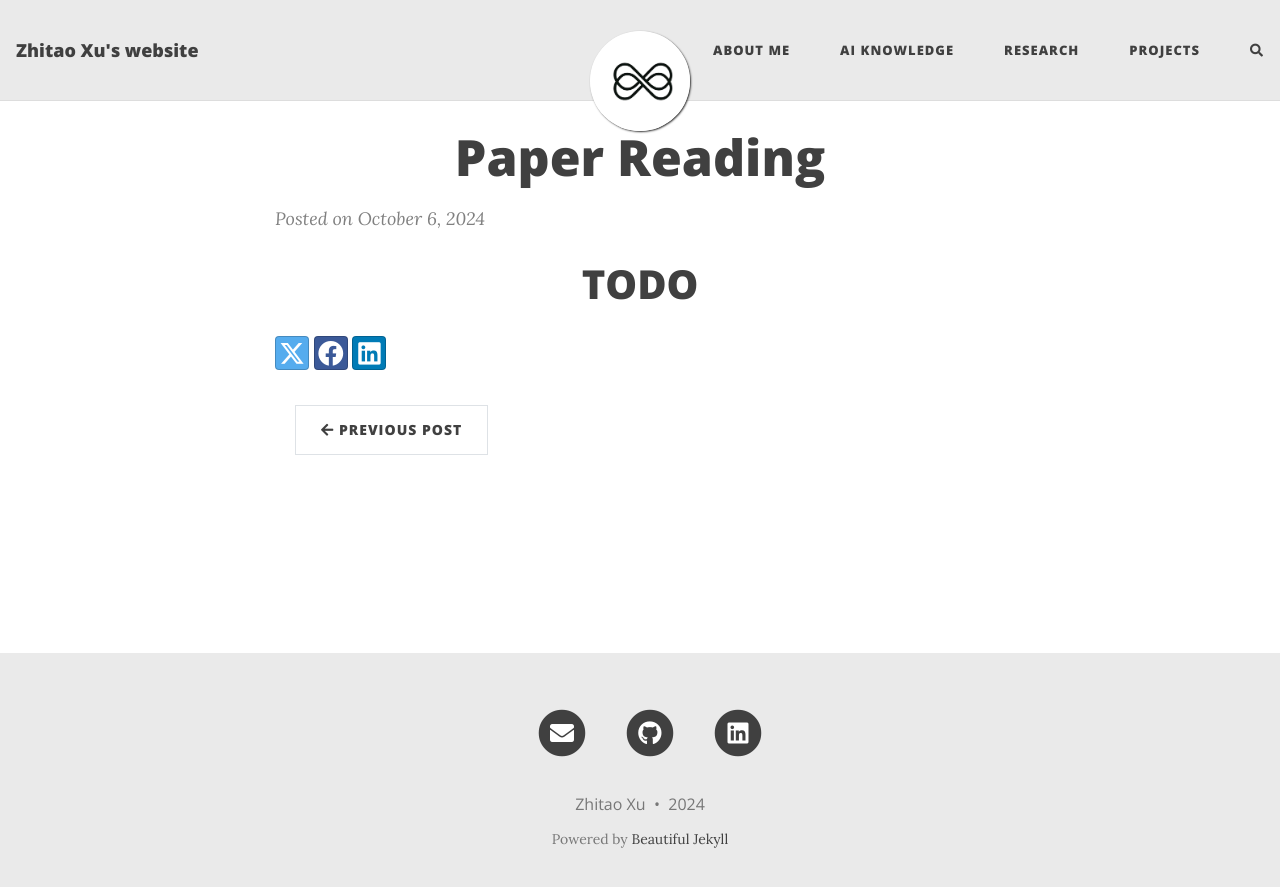
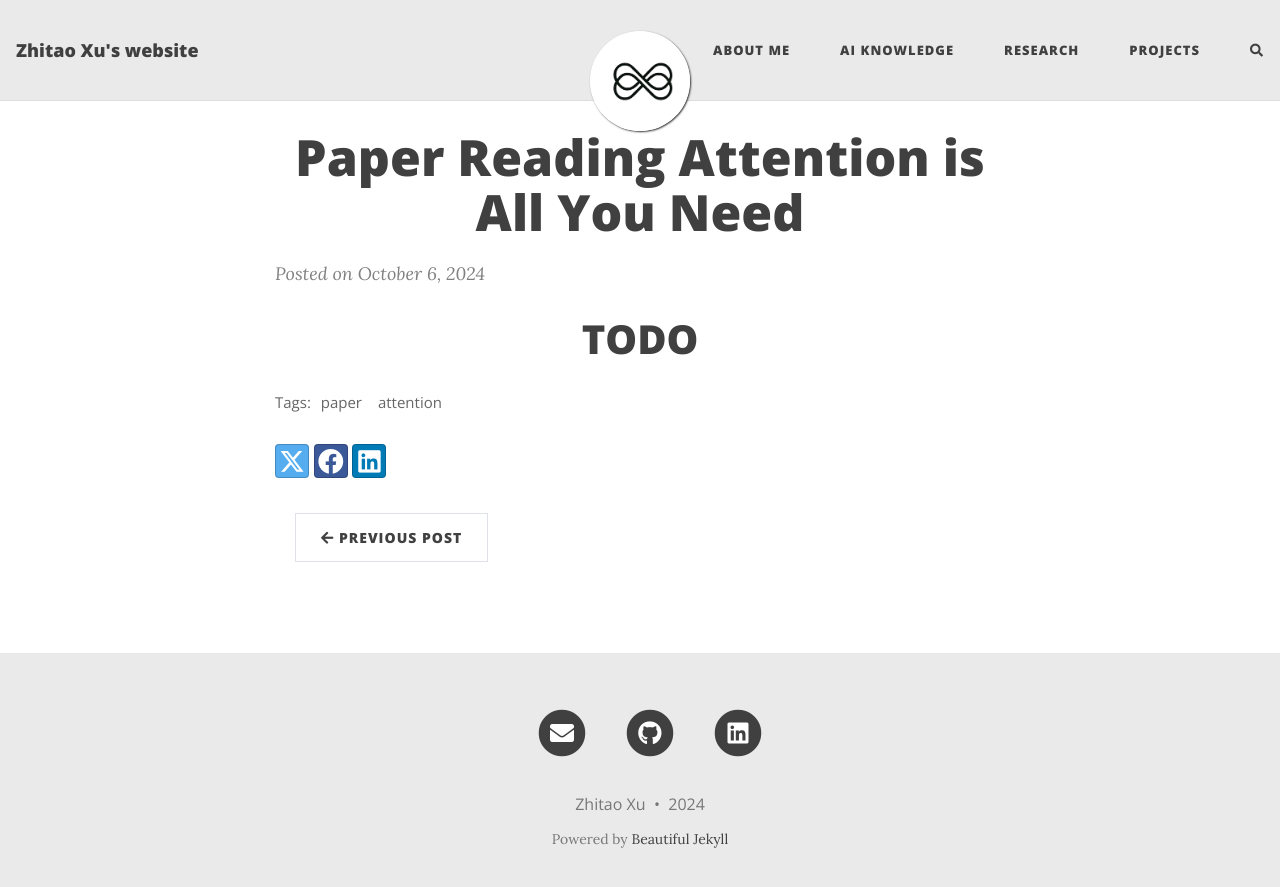
Before and after one commit to HerrXu01/herrxu01.github.io, a Jekyll site: the page built from ai-knowledge/large-models/_posts/2024-10-06-Paper-Attention.md, in a window 1280 px wide. Shown: the top 887 px of the page. Built offline with Jekyll 4.4.1, drawn with Linux system fonts in a browser that asks for light colours; comment, search, counter and statistics services are not loaded.

Commit message:
add paper reading

```diff
--- a/ai-knowledge/large-models/_posts/2024-10-06-Paper-Attention.md
+++ b/ai-knowledge/large-models/_posts/2024-10-06-Paper-Attention.md
@@ -1,8 +1,9 @@
 ---
 layout: post
-title: "Paper Reading"
+title: "Paper Reading Attention is All You Need"
 date: 2024-10-06
 categories: large-models
+tags: [paper, attention]
 ---
 
 # TODO
```
